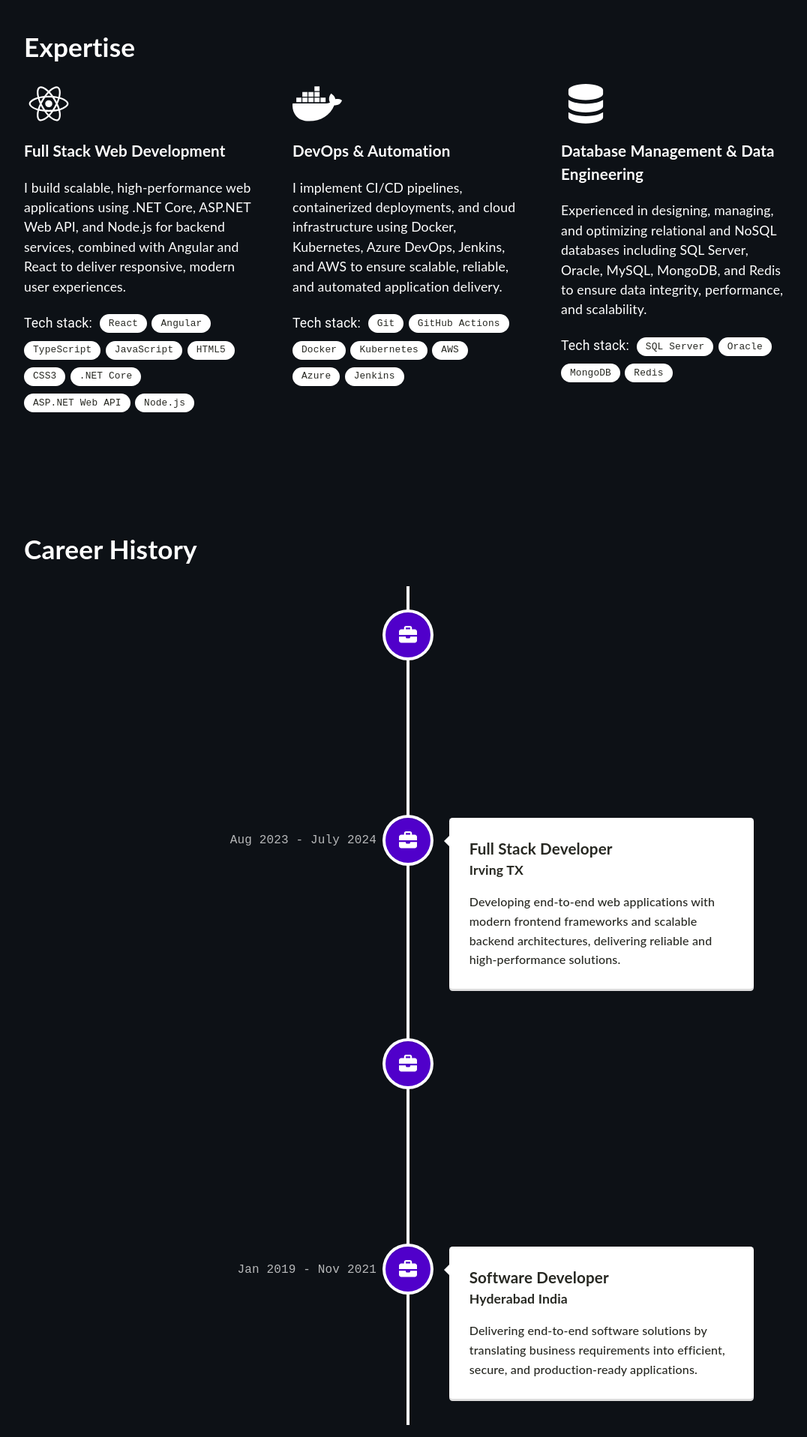
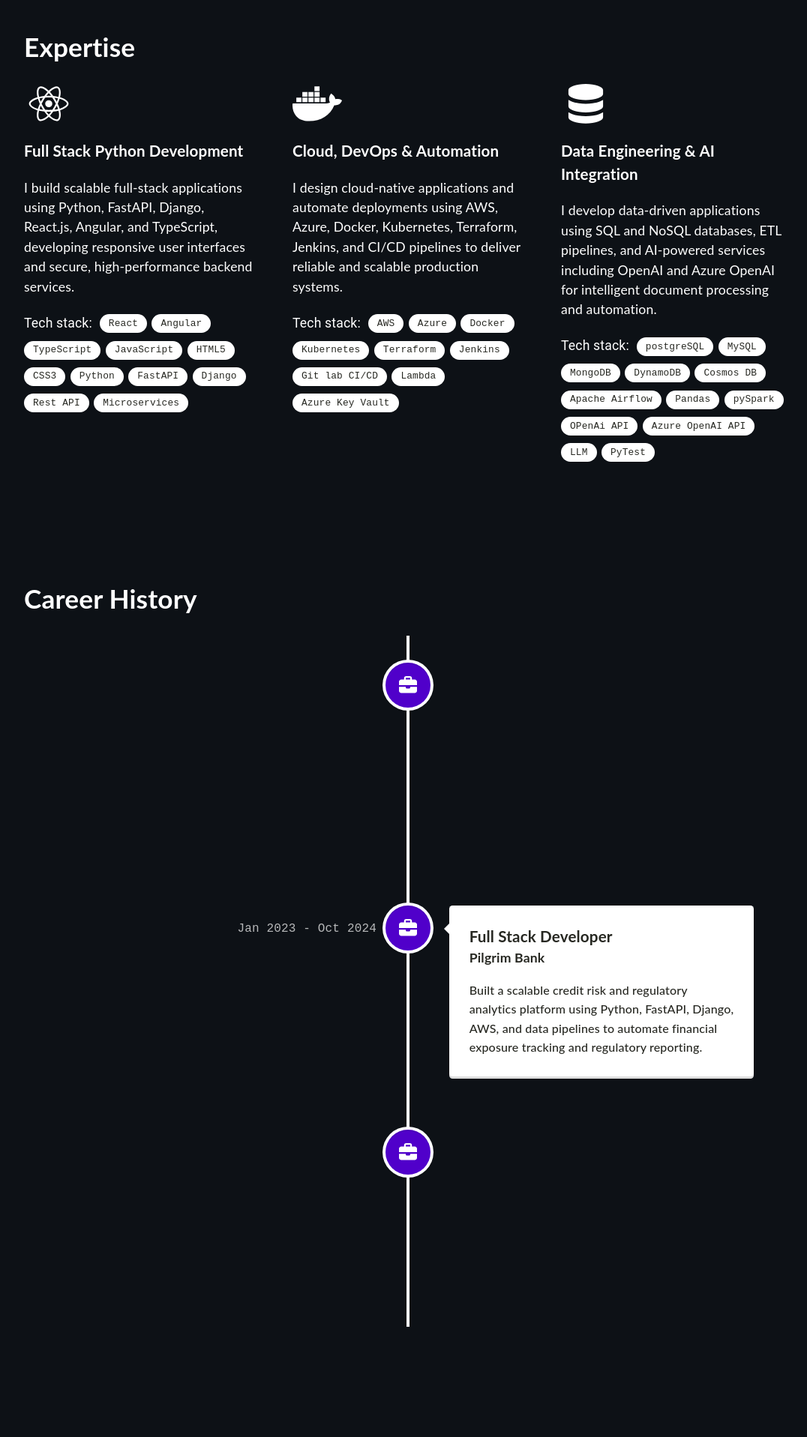
Before and after one commit to Raghav-1303/raghav-1303.github.io, a React (Create React App) app: page / in a window 1280 px wide. Shown: the part 880-2797 px from the top of the page at 75% size, without its empty margins (96-1172 px from the left). Built offline with nearby package versions, Linux system fonts and the light colour scheme.

Commit message:
Resumeupdated

```diff
--- a/src/components/Contact.tsx
+++ b/src/components/Contact.tsx
@@ -15,16 +15,16 @@ function Contact() {
           {/* Phone */}
           <div className="contact-item">
             <FontAwesomeIcon icon={faPhone} className="icon" />
-            <a href="tel:+18173829942">
-              +1 817-382-9942
+            <a href="tel:+19723839611">
+              +1 972-383-9611
             </a>
           </div>
 
           {/* Email */}
           <div className="contact-item">
             <FontAwesomeIcon icon={faEnvelope} className="icon" />
-            <a href="mailto:raghava.dev10@email.com">
-              raghava.dev10@email.com
+            <a href="mailto:raghava.m1001@gmail.com">
+              raghava.m1001@gmail.com
             </a>
           </div>
 
@@ -32,11 +32,11 @@ function Contact() {
           <div className="contact-item">
             <FontAwesomeIcon icon={faLocationDot} className="icon" />
             <a
-              href="https://www.google.com/maps?q=Richardson,Texas,USA"
+              href="https://www.google.com/maps?q=Irving,Texas,USA"
               target="_blank"
               rel="noopener noreferrer"
             >
-              Richardson, Texas, USA
+              Irving Texas, USA
             </a>
           </div>
 
--- a/src/components/Expertise.tsx
+++ b/src/components/Expertise.tsx
@@ -13,27 +13,39 @@ const labelsFirst = [
     "JavaScript",
     "HTML5",
     "CSS3",
-    ".NET Core",
-    "ASP.NET Web API",
-    "Node.js"
+    "Python",
+    "FastAPI",
+    "Django",
+    "Rest API",
+    "Microservices"
 ];
 
 const labelsSecond = [
-    "Git",
-    "GitHub Actions",
+    "AWS",
+    "Azure",
     "Docker",
     "Kubernetes",
-    "AWS",
-    "Azure",
+    "Terraform",
     "Jenkins",
+    "Git lab CI/CD",
+    "Lambda",
+    "Azure Key Vault"
 
 ];
 
 const labelsThird = [
-    "SQL Server",
-    "Oracle",
+    "postgreSQL",
+    "MySQL",
     "MongoDB",
-    "Redis"
+    "DynamoDB",
+    "Cosmos DB",
+    "Apache Airflow",
+    "Pandas",
+    "pySpark",
+    "OPenAi API",
+    "Azure OpenAI API",
+    "LLM",
+    "PyTest"
 ];
 
 function Expertise() {
@@ -44,8 +56,10 @@ function Expertise() {
             <div className="skills-grid">
                 <div className="skill">
                     <FontAwesomeIcon icon={faReact} size="3x"/>
-                    <h3>Full Stack Web Development</h3>
-                    <p>I build scalable, high-performance web applications using .NET Core, ASP.NET Web API, and Node.js for backend services, combined with Angular and React to deliver responsive, modern user experiences.</p>
+                    <h3>Full Stack Python Development</h3>
+                    <p>I build scalable full-stack applications using Python, FastAPI, Django, React.js, Angular, and TypeScript,
+                            developing responsive user interfaces and secure,
+                            high-performance backend services.</p>
                     <div className="flex-chips">
                         <span className="chip-title">Tech stack:</span>
                         {labelsFirst.map((label, index) => (
@@ -56,8 +70,11 @@ function Expertise() {
 
                 <div className="skill">
                     <FontAwesomeIcon icon={faDocker} size="3x"/>
-                    <h3>DevOps & Automation</h3>
-                    <p>I implement CI/CD pipelines, containerized deployments, and cloud infrastructure using Docker, Kubernetes, Azure DevOps, Jenkins, and AWS to ensure scalable, reliable, and automated application delivery.</p>
+                    <h3>Cloud, DevOps & Automation</h3>
+                    <p> I design cloud-native applications and automate
+                            deployments using AWS, Azure, Docker, Kubernetes,
+                            Terraform, Jenkins, and CI/CD pipelines to deliver
+                            reliable and scalable production systems.</p>
                     <div className="flex-chips">
                         <span className="chip-title">Tech stack:</span>
                         {labelsSecond.map((label, index) => (
@@ -68,8 +85,11 @@ function Expertise() {
 
                 <div className="skill">
                     <FontAwesomeIcon icon={faDatabase} size="3x"/>
-                    <h3>Database Management & Data Engineering</h3>
-                    <p>Experienced in designing, managing, and optimizing relational and NoSQL databases including SQL Server, Oracle, MySQL, MongoDB, and Redis to ensure data integrity, performance, and scalability.</p>
+                    <h3>Data Engineering & AI Integration</h3>
+                    <p> I develop data-driven applications using SQL and
+                            NoSQL databases, ETL pipelines, and AI-powered
+                            services including OpenAI and Azure OpenAI for
+                            intelligent document processing and automation.</p>
                     <div className="flex-chips">
                         <span className="chip-title">Tech stack:</span>
                         {labelsThird.map((label, index) => (
--- a/src/components/Footer.tsx
+++ b/src/components/Footer.tsx
@@ -8,7 +8,7 @@ function Footer() {
     <footer>
       <div>
         <a href="https://github.com/Raghav-1303" target="_blank" rel="noreferrer"><GitHubIcon/></a>
-        <a href="https://www.linkedin.com/in/raghava-dev10/" target="_blank" rel="noreferrer"><LinkedInIcon/></a>
+        <a href="https://www.linkedin.com/in/raghava-m1001/" target="_blank" rel="noreferrer"><LinkedInIcon/></a>
       </div>
       <p>A portfolio designed & built by <a href="https://github.com/Raghav-1303/react-portfolio-template/" target="_blank" rel="noreferrer">Raghava M</a> with 💜</p>
     </footer>
--- a/src/components/Main.tsx
+++ b/src/components/Main.tsx
@@ -17,10 +17,10 @@ function Main() {
         <div className="content">
           <div className="social_icons">
             <a href="https://github.com/Raghav-1303" target="_blank" rel="noreferrer"><GitHubIcon/></a>
-            <a href="https://www.linkedin.com/in/raghava-dev10/" target="_blank" rel="noreferrer"><LinkedInIcon/></a>
+            <a href="https://www.linkedin.com/in/raghava-m1001/" target="_blank" rel="noreferrer"><LinkedInIcon/></a>
           </div>
           <h1>Raghava M</h1>
-          <p>Senior Full Stack Developer</p>
+          <p>Full Stack Developer</p>
 
           <div className="resume-buttons">
 
@@ -46,7 +46,7 @@ function Main() {
 
           <div className="mobile_social_icons">
             <a href="https://github.com/Raghav-1303" target="_blank" rel="noreferrer"><GitHubIcon/></a>
-            <a href="https://www.linkedin.com/in/raghava-dev10/" target="_blank" rel="noreferrer"><LinkedInIcon/></a>
+            <a href="https://www.linkedin.com/in/raghava-m1001/" target="_blank" rel="noreferrer"><LinkedInIcon/></a>
           </div>
         </div>
       </div>
--- a/src/components/Timeline.tsx
+++ b/src/components/Timeline.tsx
@@ -16,26 +16,26 @@ function Timeline() {
             className="vertical-timeline-element--work"
             contentStyle={{ background: 'white', color: 'rgb(39, 40, 34)' }}
             contentArrowStyle={{ borderRight: '7px solid  white' }}
-            date="Aug 2024 - present"
+            date="Oct 2024 - present"
             iconStyle={{ background: '#5000ca', color: 'rgb(39, 40, 34)' }}
             icon={<FontAwesomeIcon icon={faBriefcase} />}
           >
-            <h3 className="vertical-timeline-element-title">Sr. Full Stack Developer</h3>
-            <h4 className="vertical-timeline-element-subtitle">Richardson TX</h4>
+            <h3 className="vertical-timeline-element-title">Full Stack Developer</h3>
+            <h4 className="vertical-timeline-element-subtitle">Christus Health</h4>
             <p>
-              Building scalable Full-Stack applications with modern frontend, backend, and cloud technologies.
+              Built a scalable healthcare contract intelligence platform using Python, FastAPI, React, AI-powered document processing, and cloud technologies to automate contract management and compliance tracking.
             </p>
           </VerticalTimelineElement>
           <VerticalTimelineElement
             className="vertical-timeline-element--work"
-            date="Aug 2023 - July 2024"
+            date="Jan 2023 - Oct 2024"
             iconStyle={{ background: '#5000ca', color: 'rgb(39, 40, 34)' }}
             icon={<FontAwesomeIcon icon={faBriefcase} />}
           >
             <h3 className="vertical-timeline-element-title">Full Stack Developer</h3>
-            <h4 className="vertical-timeline-element-subtitle">Irving TX</h4>
+            <h4 className="vertical-timeline-element-subtitle">Pilgrim Bank</h4>
             <p>
-              Developing end-to-end web applications with modern frontend frameworks and scalable backend architectures, delivering reliable and high-performance solutions.
+              Built a scalable credit risk and regulatory analytics platform using Python, FastAPI, Django, AWS, and data pipelines to automate financial exposure tracking and regulatory reporting.
             </p>
           </VerticalTimelineElement>
           <VerticalTimelineElement
@@ -44,23 +44,12 @@ function Timeline() {
             iconStyle={{ background: '#5000ca', color: 'rgb(39, 40, 34)' }}
             icon={<FontAwesomeIcon icon={faBriefcase} />}
           >
-            <h3 className="vertical-timeline-element-title">.NET Developer</h3>
-            <h4 className="vertical-timeline-element-subtitle">Frisco TX</h4>
+            <h3 className="vertical-timeline-element-title">Application Developer</h3>
+            <h4 className="vertical-timeline-element-subtitle">Hyderabad, India</h4>
             <p>
-             Building high-performance backend systems and APIs using .NET Core and modern development best practices.
+             Built responsive digital products using React.js, Python, and REST APIs, integrating backend services and databases to deliver scalable, user-friendly web applications.
             </p>
-          </VerticalTimelineElement>
-          <VerticalTimelineElement
-            className="vertical-timeline-element--work"
-            date="Jan 2019 - Nov 2021"
-            iconStyle={{ background: '#5000ca', color: 'rgb(39, 40, 34)' }}
-            icon={<FontAwesomeIcon icon={faBriefcase} />}
-          >
-            <h3 className="vertical-timeline-element-title">Software Developer</h3>
-            <h4 className="vertical-timeline-element-subtitle">Hyderabad India</h4>
-            <p>
-              Delivering end-to-end software solutions by translating business requirements into efficient, secure, and production-ready applications.
-            </p>
+
           </VerticalTimelineElement>
         </VerticalTimeline>
       </div>
```
Also changed, not shown: 2 other files (tests, documents, lock files or other folders).
